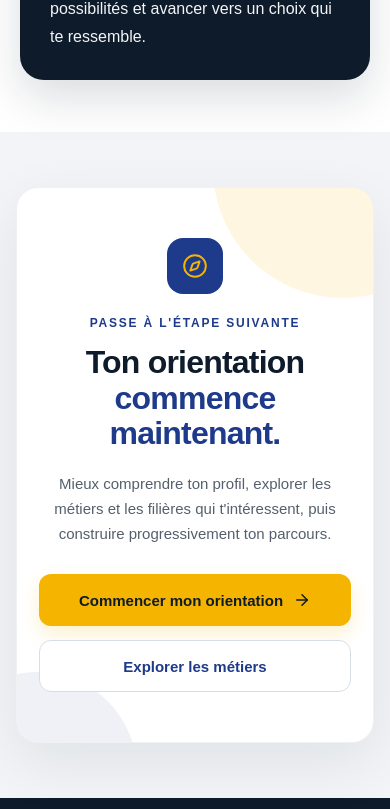
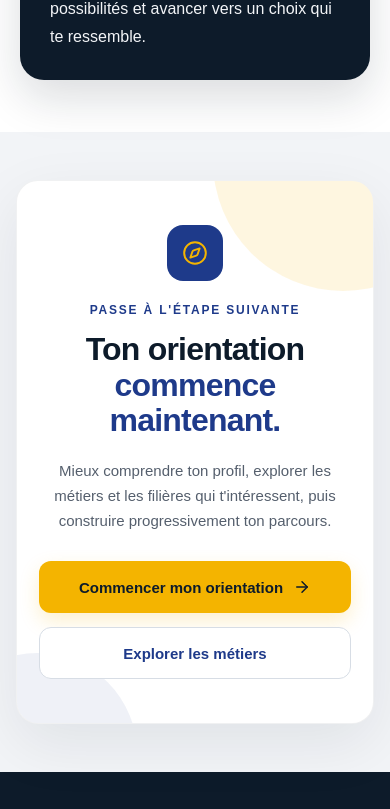
Before and after one commit to NextOri/NextOri-version1, a React (Vite) app in the folder Frontend/: page / in a window 390 px wide. Shown: the part 3038-3847 px from the top of the page. Built offline with nearby package versions, Linux system fonts and the light colour scheme; no server answers.

Commit message:
Tighten home call to action spacing

```diff
--- a/Frontend/src/styles/CTASection.css
+++ b/Frontend/src/styles/CTASection.css
@@ -6,7 +6,7 @@
 
     background: #F2F4F7;
 
-    padding: 90px 30px;
+    padding: 70px 30px;
 
 }
 
@@ -19,7 +19,7 @@
 
     margin: 0 auto;
 
-    padding: 75px 70px;
+    padding: 60px 70px;
 
     text-align: center;
 
@@ -324,14 +324,14 @@
 
     .cta-section {
 
-        padding: 70px 25px;
+        padding: 60px 25px;
 
     }
 
 
     .cta-container {
 
-        padding: 60px 45px;
+        padding: 52px 45px;
 
     }
 
@@ -360,14 +360,14 @@
 
     .cta-section {
 
-        padding: 55px 16px;
+        padding: 48px 16px;
 
     }
 
 
     .cta-container {
 
-        padding: 50px 22px;
+        padding: 44px 22px;
 
         border-radius: 22px;
 
```
